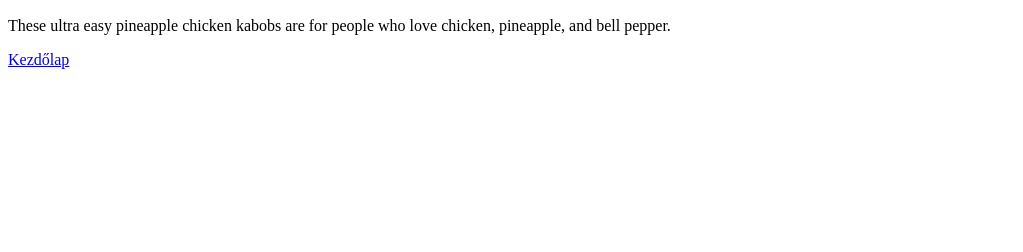
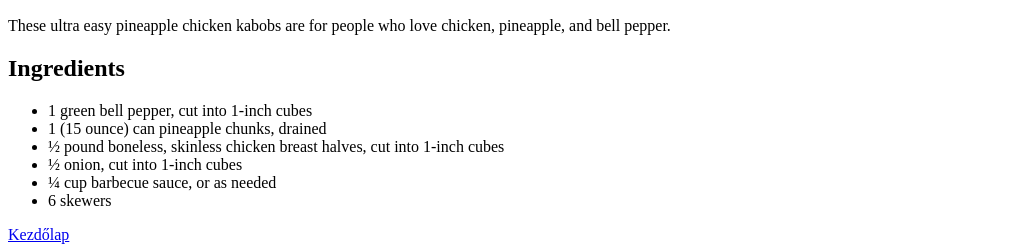
Before and after one commit to Vakarcska/odin-recipes, a plain HTML site: page kabobs.html in a window 1280 px wide. Shown: the part 1094-1346 px from the top of the page, without its empty margins (0-1023 px from the left). Before the commit the page ends 1171 px from the top, so only its background shows below. Drawn offline with Linux system fonts and the light colour scheme.

Commit message:
Iteration 3.3

```diff
--- a/kabobs.html
+++ b/kabobs.html
@@ -10,6 +10,15 @@
 	<img src="./Ultra-Easy-Pineapple-Chicken-Kabobs.jpg" alt="Ultra Easy Pineapple Chicken Kabobs">
 	<h2>Description</h2>
 	<p>These ultra easy pineapple chicken kabobs are for people who love chicken, pineapple, and bell pepper.</p>
+	<h2>Ingredients</h2>
+	<ul>
+		<li>1 green bell pepper, cut into 1-inch cubes</li>
+		<li>1 (15 ounce) can pineapple chunks, drained</li>
+		<li>½ pound boneless, skinless chicken breast halves, cut into 1-inch cubes</li>
+		<li>½ onion, cut into 1-inch cubes</li>
+		<li>¼ cup barbecue sauce, or as needed</li>
+		<li>6 skewers</li>
+	</ul>
 	<a href="./index.html">Kezdőlap</a>
  </body>
 </html>
```
